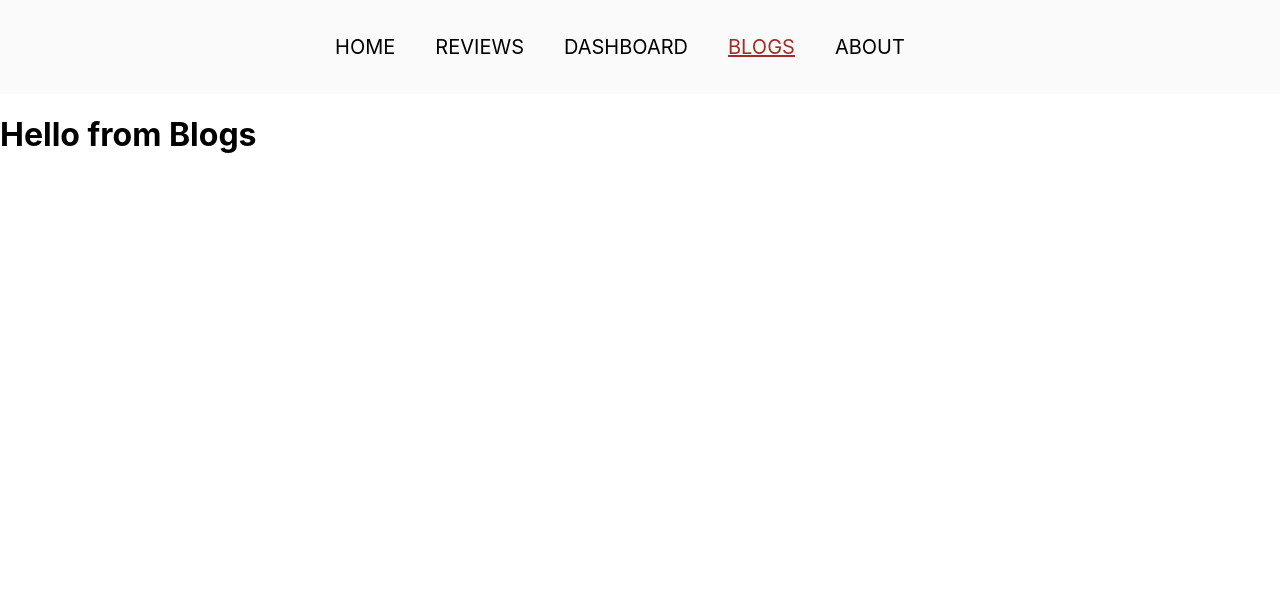
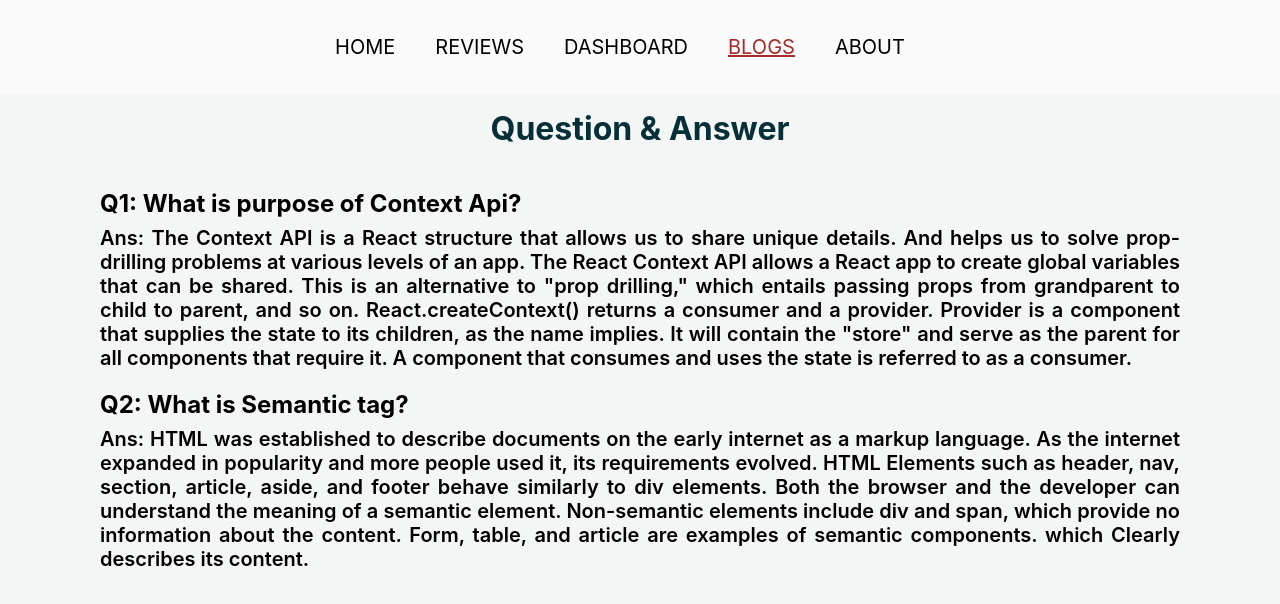
Before and after one commit to almaskhanzz/product-analysis-website, a React (Create React App) app: page /blogs in a window 1280 px wide. Shown: the top 604 px of the page. Built offline with nearby package versions, Linux system fonts and the light colour scheme.

Commit message:
blogs updated

```diff
--- a/src/Components/Blogs/Blogs.css
+++ b/src/Components/Blogs/Blogs.css
@@ -0,0 +1,28 @@
+.blogs-container {
+    background-color: rgb(244, 245, 245);
+    padding-bottom: 20px;
+}
+
+.blogs-container h1 {
+    text-align: center;
+    margin-top: 0;
+    padding-top: 15px;
+    padding-bottom: 20px;
+    color: rgb(7, 47, 55);
+}
+
+.blogs {
+    margin-left: 100px;
+    margin-right: 100px;
+}
+
+.blogs h2 {
+    margin-bottom: 0;
+}
+
+.blogs p {
+    font-size: 20px;
+    font-weight: 600;
+    text-align: justify;
+    margin-top: 8px;
+}
--- a/src/Components/Blogs/Blogs.js
+++ b/src/Components/Blogs/Blogs.js
@@ -2,8 +2,14 @@ import React from 'react';
 import './Blogs.css';
 const Blogs = () => {
     return (
-        <div>
-            <h1>Hello from Blogs</h1>
+        <div className='blogs-container'>
+            <h1>Question & Answer</h1>
+            <div className='blogs'>
+                <h2>Q1: What is purpose of Context Api?</h2>
+                <p>Ans: The Context API is a React structure that allows us to share unique details. And helps us to solve prop-drilling problems at various levels of an app. The React Context API allows a React app to create global variables that can be shared. This is an alternative to "prop drilling," which entails passing props from grandparent to child to parent, and so on. React.createContext() returns a consumer and a provider. Provider is a component that supplies the state to its children, as the name implies. It will contain the "store" and serve as the parent for all components that require it. A component that consumes and uses the state is referred to as a consumer.</p>
+                <h2>Q2: What is Semantic tag?</h2>
+                <p>Ans: HTML was established to describe documents on the early internet as a markup language. As the internet expanded in popularity and more people used it, its requirements evolved. HTML Elements such as header, nav, section, article, aside, and footer behave similarly to div elements. Both the browser and the developer can understand the meaning of a semantic element. Non-semantic elements include div and span, which provide no information about the content. Form, table, and article are examples of semantic components. which Clearly describes its content.</p>
+            </div>
         </div>
     );
 };
--- a/src/Components/Home/Home.css
+++ b/src/Components/Home/Home.css
@@ -135,15 +135,26 @@ h3 {
 }
 
 .btn button {
-    font-size: 20px;
-    padding: 13px 40px;
-    margin-top: 15px;
+    background-image: linear-gradient(to right, #2C3E50 0%, #4CA1AF 51%, #2C3E50 100%)
+}
+
+.btn button {
+    margin: 10px;
+    padding: 15px 50px;
+    font-size: 22px;
+    /* text-transform: uppercase; */
+    transition: 0.5s;
+    background-size: 200% auto;
+    color: #ffffff;
+    box-shadow: 0 0 20px #eee;
     border: none;
-    border-radius: 10px;
-    background-color: #bbdfeb;
-    cursor: pointer;
+    border-radius: 30px;
+    display: block;
 }
 
 .btn button:hover {
-    background-color: #9dd0e1;
+    background-position: right center;
+    color: rgb(185, 206, 203);
+    text-decoration: none;
+    cursor: pointer;
 }
--- a/src/Components/Reviews/Reviews.js
+++ b/src/Components/Reviews/Reviews.js
@@ -5,7 +5,7 @@ const Reviews = () => {
     const [reviews, setReviews] = useReviews();
     return (
         <div className='review-container'>
-            <h1 className='review-length'>Our Customer Reviews({reviews.length})</h1>
+            <h1 className='review-length'>What our customers say!</h1>
             <div className='review-card'>
                 {
                     reviews.map(review =>
```
